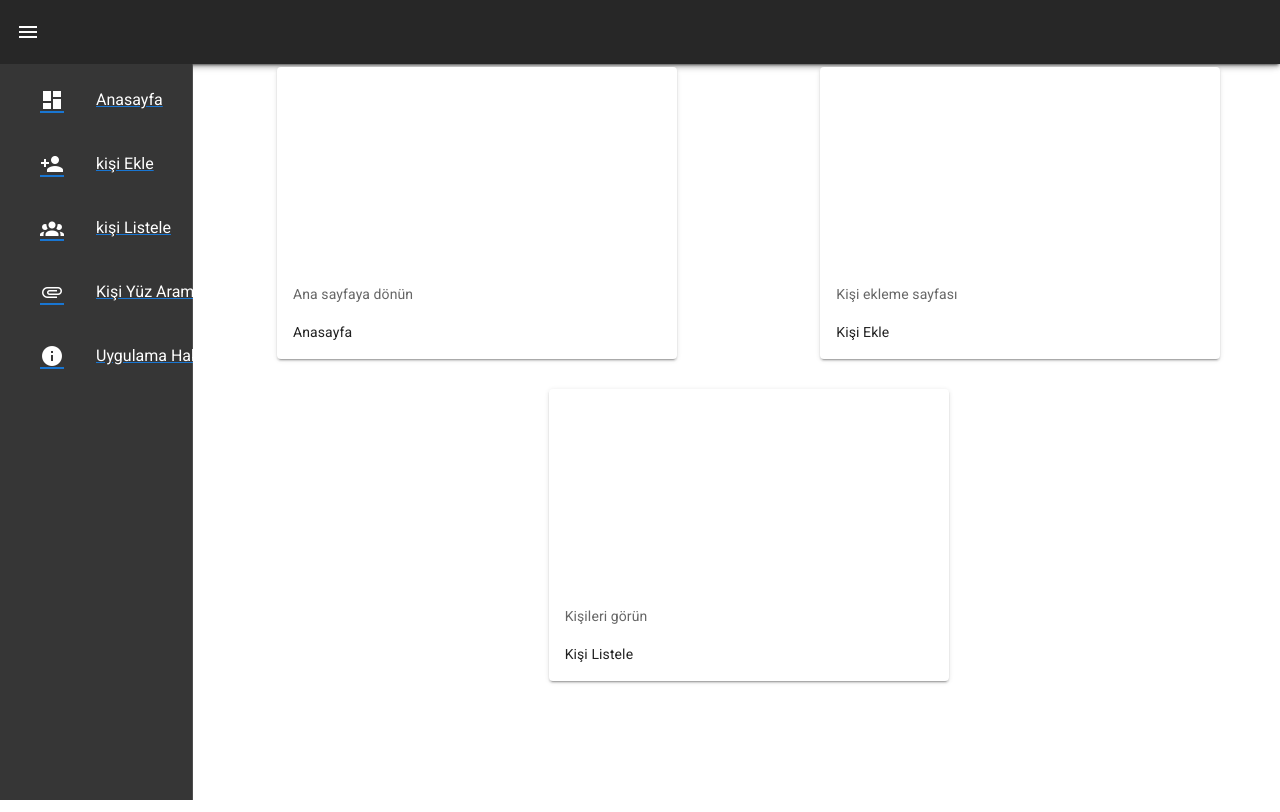
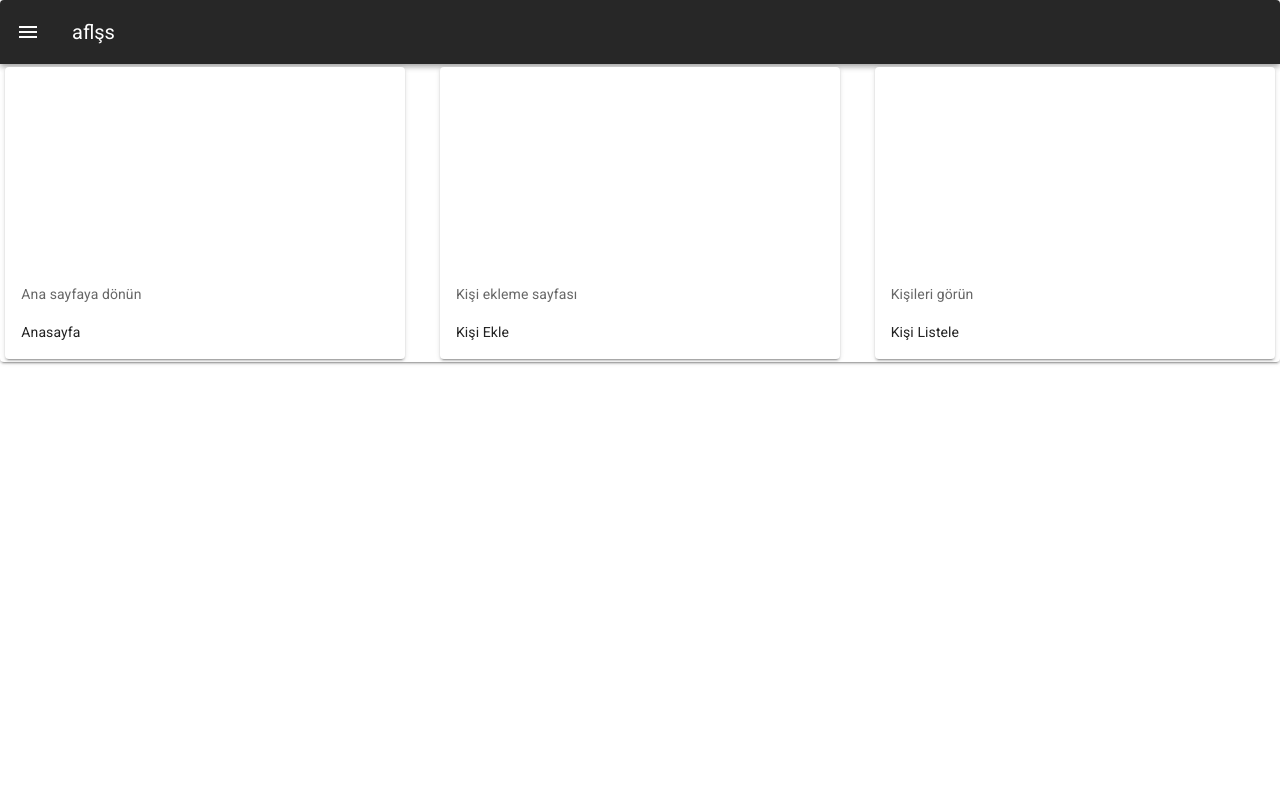
Before and after one commit to tbayzin/Kullanici-islemleriJS, a Vue app in the folder Kullanici-Islemleri-Main/: page / in a window 1280 px wide. Built offline with nearby package versions, Linux system fonts and the light colour scheme.

Commit message:
sidebar düzenlendi ve liste sayfasına icon eklendi

```diff
--- a/Kullanici-Islemleri-Main/src/App.vue
+++ b/Kullanici-Islemleri-Main/src/App.vue
@@ -1,36 +1,35 @@
 <template>
-
 	<v-app>
 		<v-card>
+
 			<v-app-bar
 				dark
-					tile
+				temporary
 			>
-					<!--nav barda bulunan 3 çizgiye tıklandığında sidebarın gösterilip gizleneceği fonksiyon çalışıyor.-->
-					<v-app-bar-nav-icon @click="showOrHideMenu"></v-app-bar-nav-icon>
+				<v-app-bar-nav-icon
+					@click.stop="drawer=!drawer">
+				</v-app-bar-nav-icon>
+				<v-toolbar-title>aflşs</v-toolbar-title>
 			</v-app-bar>
-			</v-card>
-			<v-row
+			<v-navigation-drawer
+				v-model="drawer"
+				absolute
+				bottom
+				temporary>
+				<v-list
+					nav
+					dense
 				>
-				<v-col class="col-lg-2"
-				v-show="showMenu">
-			<v-navigation-drawer
-				:dark="true">
-
-				<v-list
-					flat
-					rounded
-				>
-					<v-list-item-group>
+					<v-list-item-group
+						v-model="group"
+						active-class="deep-purple--text text--accent-4">
 							<v-list-item
 								v-for="(item,i) in items"
-							:key="i"
-						>
-							<!--alınan linki burada entegre edip sayfaya gitmesi için alıyoruz-->
+								:key="i">
 								<router-link
 									:to="{path:`${item.url}`}"
 								>
-								<v-list-item link>
+									<v-list-item>
 								<v-list-item-icon>
 								<v-icon v-text="item.icon"></v-icon>
 								</v-list-item-icon>
@@ -38,16 +37,16 @@
 									</v-list-item>
 								</router-link>
 							</v-list-item>
+
 					</v-list-item-group>
 				</v-list>
 			</v-navigation-drawer>
-				</v-col>
-				<v-col :class="showMenu ? 'lg-10' : 'lg-12'">
 			<router-view></router-view>
-				</v-col>
-			</v-row>
-			<!--				main.js içinde verdiğimiz path isimlerine göre sayfalara yönlendirmeyi sağlaması için router-view tagını açıyoruz.-->
+
+		</v-card>
 	</v-app>
+
+
 </template>
 
 <script>
@@ -61,20 +60,26 @@ export default {
 				{title: 'kişi Ekle', icon: 'mdi-account-plus', url: '/kisiEkle'},
 				{title: 'kişi Listele', icon: 'mdi-account-group', url: '/kisiListesi'},
 				{title: 'Kişi Yüz Arama', icon: 'mdi-attachment', url: 'kisiYuzSorgulama'},
-				{title: 'Uygulama Hakkinda', icon: 'mdi-information', url: '/Hakkinda'},
 			],
-			showMenu:true,
+			showMenu: true,
+			drawer: false,
+			group: null
 		}
 	},
 	methods: {
 		//nav barda bulunan üç çizgili icona tıkladığımızda side barın açılıp açılmayacağını bu fonksiyon içerisinde kontrol ediyoruz.
 		showOrHideMenu() {
 			if (this.showMenu) {
-				this.showMenu=false
+				this.showMenu = false
 
 			} else {
-				this.showMenu=true
+				this.showMenu = true
 			}
+		}
+	},
+	watch: {
+		group() {
+			this.drawer = false
 		}
 	}
 
--- a/Kullanici-Islemleri-Main/src/components/Dashboard.vue
+++ b/Kullanici-Islemleri-Main/src/components/Dashboard.vue
@@ -1,30 +1,7 @@
 <template>
 	<v-container
-		id="cont">
-<!--		:fluid="true"-->
-
-<!--		<v-row>-->
-<!--			<v-col>-->
-<!--				&lt;!&ndash;// Spark line&ndash;&gt;-->
-<!--				<trend :data="[0, 2, 5, 9, 5, 10, 3, 5, 0, 0, 1]" :gradient="['#6fa8dc', '#42b983', '#2c3e50']" auto-draw smooth></trend>-->
-
-<!--			</v-col>-->
-<!--			<v-col>-->
-<!--				<v-item-group-->
-<!--				v-model="window"-->
-<!--				class="shrink mr-6"-->
-<!--				mandatory-->
-<!--				tag="v-flex">-->
-<!--					<v-item-->
-<!--					v-for="n in length"-->
-<!--					:key="n"-->
-<!--					v-slot="{active,toggle}"></v-item>-->
-<!--				</v-item-group>-->
-<!--			</v-col>-->
-<!--			<v-col>-->
-
-<!--			</v-col>-->
-<!--		</v-row>-->
+		id="cont"
+		fluid>
 		<v-row>
 			<v-col>
 				<v-row>
@@ -80,9 +57,15 @@ export default {
 					subtitle: 'Kişileri görün',
 					image: 'images/peoplelist.jpg'
 				},
-			]
+			],
 		}
 	},
+	created() {
+		if (localStorage.getItem('people')){
+			let totalPersonList=JSON.parse(localStorage.getItem('people')).totalPerson
+			console.log(totalPersonList)
+		}
+	}
 
 }
 </script>
--- a/Kullanici-Islemleri-Main/src/components/Hakkinda.vue
+++ /dev/null
@@ -1,6 +0,0 @@
-<template>
-<center>  <h1>Uygulama hakkında </h1>  <br>
-
-<h3> Uygulama kişi profili yaratılmasına,kişinin fotoğrafından sorgu yaparak yüz benzerliği olan diğer kişileri getirmesine olanak sağlar </h3>
-</center>
-</template>
--- a/Kullanici-Islemleri-Main/src/components/kisiEkle.vue
+++ b/Kullanici-Islemleri-Main/src/components/kisiEkle.vue
@@ -1,6 +1,7 @@
 <template>
 	<v-container
 		id="container"
+		fluid
 
 	>
 		<v-form>
@@ -171,6 +172,7 @@ export default {
 			personSurname: '',
 			phoneNumber: '',
 			eMail: '',
+			personCounter:0,
 			birthDate: null,
 			complete: false,
 			cmp: false
@@ -183,18 +185,26 @@ export default {
 			this.$refs.menu.save(date)
 		},
 		addPerson() {
-			if (this.personName === '' || this.personSurname === '') {
+			if (this.personName === '') {
+				console.log("skldfjgkl")
+			} else if (this.personSurname === '') {
 				console.log("skldfjgkl")
 			} else {
+				this.personCounter++
 				this.person = {
 					uuid: this.uuidv4(),
 					name: this.personName,
 					surname: this.personSurname,
 					phoneNumber: this.phoneNumber,
 					birthDate: this.birthDate,
-					eMail: this.eMail
-
+					eMail: this.eMail,
+					totalPerson: this.personCounter
 				};
+				this.eMail = ''
+				this.phoneNumber = ''
+				this.personSurname = ''
+				this.personName = ''
+				this.birthDate = ''
 			}
 			console.log(this.person)
 			this.people.push(this.person)
@@ -219,6 +229,7 @@ export default {
 	watch: {
 		menu(val) {
 			val && setTimeout(() => (this.$refs.picker.activePicker = 'YEAR'))
+
 		},
 		person: {
 			handler() {
--- a/Kullanici-Islemleri-Main/src/components/kisiListesi.vue
+++ b/Kullanici-Islemleri-Main/src/components/kisiListesi.vue
@@ -37,6 +37,7 @@
 							<td>{{ person.phoneNumber }}</td>
 							<td>{{ person.birthDate }}</td>
 							<td>{{ person.eMail }}</td>
+							<td><v-icon @click="deletePerson(person.uuid)" v-text="mdiDelete"></v-icon></td>
 
 
 						</tr>
@@ -50,6 +51,7 @@
 
 <script>
 
+import {mdiDelete} from '@mdi/js';
 
 export default {
 	name: "kisiListesi",
@@ -57,11 +59,21 @@ export default {
 	data() {
 		return {
 			people: [],
+			mdiDelete: mdiDelete
 		}
 	},
 	created() {
 		if (localStorage.getItem('people')) {
 			this.people = JSON.parse(localStorage.getItem('people'))
+
+		}
+
+	},
+	methods:{
+		deletePerson(uuidPerson){
+			uuidPerson= localStorage.removeItem('people')
+			console.log(uuidPerson)
+
 
 		}
 
--- a/Kullanici-Islemleri-Main/src/main.js
+++ b/Kullanici-Islemleri-Main/src/main.js
@@ -7,7 +7,6 @@ import Dashboard from "@/components/Dashboard";
 import kisiEkle from "@/components/kisiEkle";
 import kisiListesi from "@/components/kisiListesi";
 import kisiYuzSorgulama from "@/components/kisiYuzSorgulama";
-import Hakkinda from "@/components/Hakkinda";
 
 
 
@@ -39,12 +38,6 @@ const router = new VueRouter({
 			}
 		},
 		{
-			path: '/Hakkinda',
-			components: {
-				default: Hakkinda
-			}
-		},
-		{
 			path:'/kisiYuzSorgulama',
 			components:{
 				default:kisiYuzSorgulama
```
Lines whose indentation alone changed are shown as unchanged.
